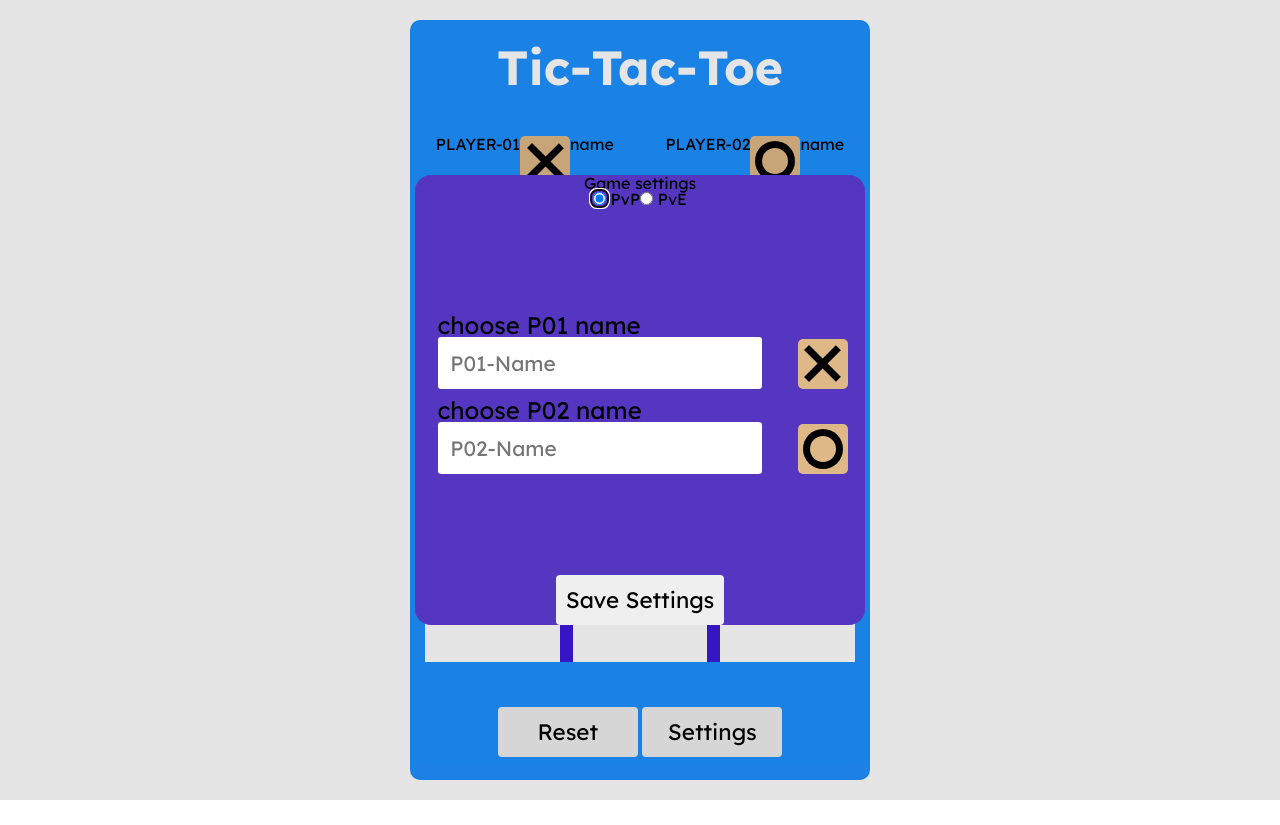
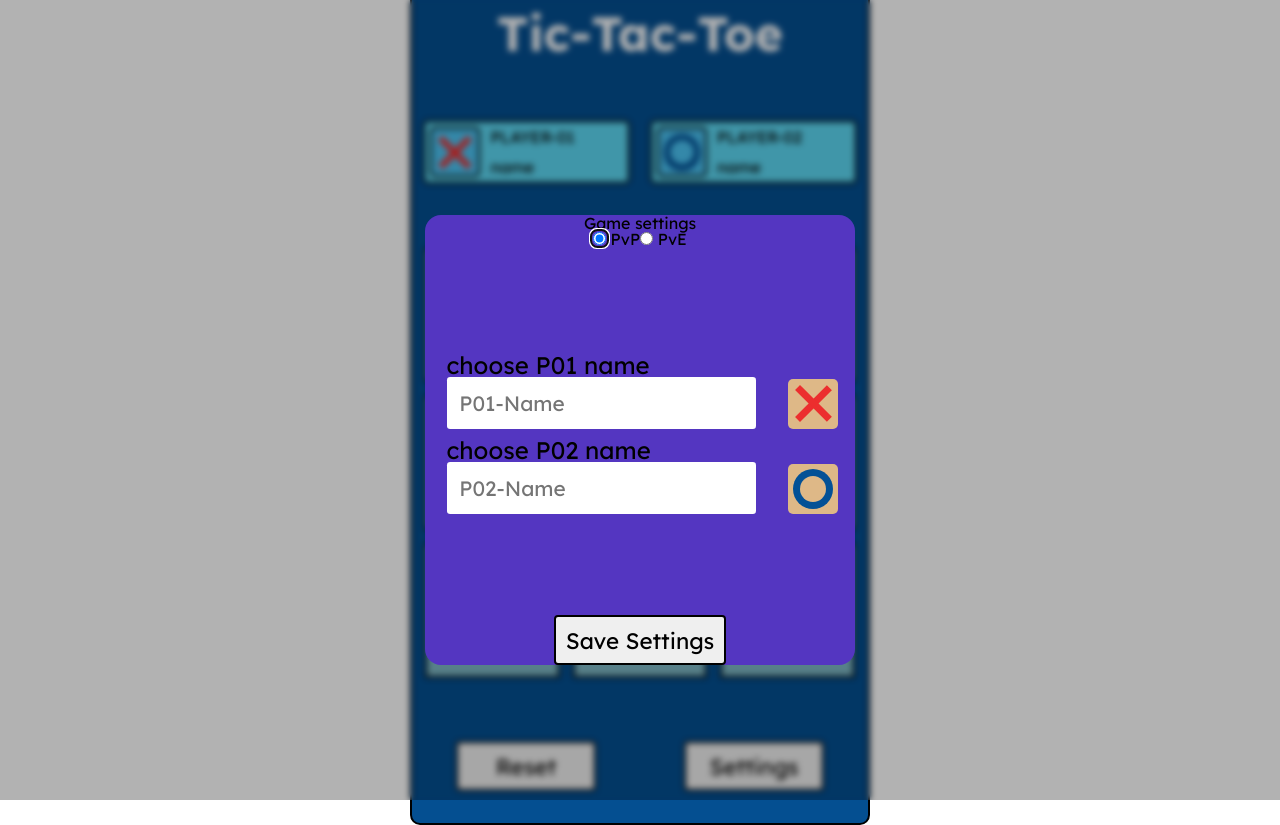
Before and after one commit to eLamine-dev/Tic-Tac-Toe, a website: page index.html in a window 1280 px wide. Before the commit the page ends 800 px from the top, so only its background shows below. Drawn offline with Linux system fonts and the light colour scheme.

Commit message:
styling game page

```diff
--- a/index.html
+++ b/index.html
@@ -18,13 +18,13 @@
          <header id="header">Tic-Tac-Toe</header>
          <div class="players-info">
             <div class="player-info">
+               <div class="player-symbol x"></div>
                <h1>PLAYER-01</h1>
-               <div class="player-symbol x"></div>
                <h6>name</h6>
             </div>
             <div class="player-info">
+               <div class="player-symbol o"></div>
                <h1>PLAYER-02</h1>
-               <div class="player-symbol o"></div>
                <h6>name</h6>
             </div>
          </div>
@@ -40,11 +40,10 @@
             <div class="cell" data-index="7"></div>
             <div class="cell" data-index="8"></div>
          </div>
-         <footer>
+         <footer class="bottom-buttons">
             <button>Reset</button>
             <button>Settings</button>
          </footer>
-      </div>
 
          <dialog id="settings-modal">
             <form id="settings-form">
@@ -79,6 +78,7 @@
                         type="text"
                         name="player01-name"
                         placeholder="P01-Name"
+                        required
                      />
                   </fieldset>
                   <div class="symbol-choice x"></div>
@@ -88,6 +88,7 @@
                         type="text"
                         name="player02-name"
                         placeholder="P02-Name"
+                        required
                      />
                   </fieldset>
                   <fieldset id="game-level">
@@ -128,5 +129,6 @@
                </footer>
             </form>
          </dialog>
+      </div>
    </body>
 </html>
--- a/style.css
+++ b/style.css
@@ -16,13 +16,13 @@ body {
 }
 
 #header {
-   color: #ffffff;
+   color: white;
    font-size: 3rem;
    font-weight: 700;
 }
 
 #game-container {
-   height: max(95vh, 600px);
+   height: 850px;
    width: min(460px, 100vw);
    display: flex;
    flex-direction: column;
@@ -30,12 +30,13 @@ body {
    align-content: center;
    align-items: center;
 
-   background-color: #1e90ff;
+   background-color: #044f91;
    border-radius: 10px;
+   border: #000000 2px solid;
 }
 
 #board {
-   background-color: rgb(60, 25, 216);
+   background-color: #044f91;
    height: min(430px, 100vw);
    width: min(430px, 100vw);
    display: grid;
@@ -45,35 +46,47 @@ body {
 }
 
 .player-info {
-   display: flex;
+   display: grid;
    font-size: 1rem;
+   grid-template-columns: 50px 1fr;
+   grid-template-rows: 1fr 1fr;
+   width: 50%;
+   align-items: center;
+   background-color: #5cd7f2;
+   gap: 10px;
+   padding: 5px;
+   border-radius: 5px;
+   border: #000000 2px solid;
 }
 
 .players-info {
+   width: 95%;
    display: flex;
-   justify-content: space-around;
-   width: 100%;
+   gap: 20px;
 }
 
 .player-symbol {
    height: 50px;
-   width: 50px;
-   background-color: burlywood;
+   width: 100%;
+   background-color: #4bc3f2;
    justify-self: end;
    display: flex;
    justify-content: center;
    align-items: center;
    border-radius: 5px;
    position: relative;
+   grid-row: 1 / 3;
+   border: #000000 2px solid;
 }
 
 .cell {
-   background-color: white;
+   background-color: #7db8c5;
    display: flex;
    align-items: center;
    justify-content: center;
    position: relative;
    cursor: pointer;
+   border: #000000 2px solid;
 }
 
 .cell.x,
@@ -83,14 +96,17 @@ body {
 
 .cell.x::before,
 .cell.x::after,
-.cell.o::before,
 .symbol-choice.x::before,
 .symbol-choice.x::after,
 .player-symbol.x::before,
-.player-symbol.x::after,
+.player-symbol.x::after {
+   background-color: #ec2e2e;
+}
+
+.cell.o::before,
 .symbol-choice.o::before,
 .player-symbol.o::before {
-   background-color: black;
+   background-color: #035196;
 }
 
 .board.x .cell:not(.x):not(.o):hover::before,
@@ -159,9 +175,9 @@ body {
 
 #settings-modal {
    height: 450px;
-   width: 450px;
+   width: min(430px, 100vw);
    position: fixed;
-   top: 50%;
+   top: 55%;
    left: 50%;
    transform: translate(-50%, -50%);
    background-color: rgb(84, 54, 193);
@@ -170,7 +186,7 @@ body {
    overflow: hidden;
 }
 
-/* #game-settings-modal[open] {
+#settings-modal[open] {
    animation: fade-in 1s forwards;
 }
 
@@ -185,10 +201,10 @@ body {
    }
 }
 
-#game-settings::backdrop {
+#settings-modal::backdrop {
    background: rgba(0, 0, 0, 0.3);
    backdrop-filter: blur(0.2rem);
-} */
+}
 
 #settings-form {
    height: 100%;
@@ -286,6 +302,12 @@ body {
    transition: 0.3s;
 }
 
+.bottom-buttons {
+   width: 100%;
+   display: flex;
+   justify-content: space-around;
+}
+
 button {
    font-size: 1.4rem;
    border-radius: 4px;
@@ -293,4 +315,5 @@ button {
    height: 50px;
    min-width: 140px;
    padding: 10px;
+   border: #000000 2px solid;
 }
```
Lines whose indentation alone changed are shown as unchanged.
